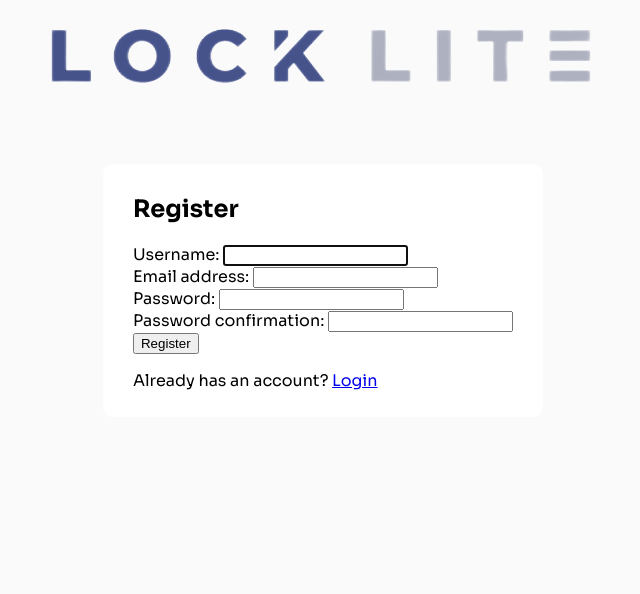
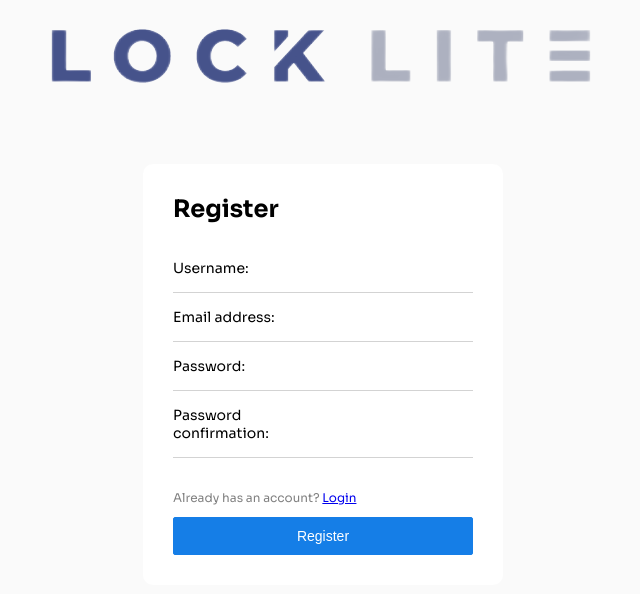
Before and after one commit to LockLite/LockLiteWorkspace, a Django app: page /register in a window 1280 px wide. Shown: the top 594 px of the page, without its empty margins (317-957 px from the left). Run offline with Django 4.2, Linux system fonts and the light colour scheme.

Commit message:
:lipstick: Form style

```diff
--- a/LockLite/app/forms.py
+++ b/LockLite/app/forms.py
@@ -1,14 +1,33 @@
+from django import forms
 from django.contrib.auth.models import User
-from django.contrib.auth.forms import UserCreationForm, AuthenticationForm
+from django.contrib.auth.forms import UserCreationForm, AuthenticationForm, UsernameField
 from .models import Credential
-from django import forms
+
+
+class LoginForm(AuthenticationForm):
+	username = UsernameField(
+		widget=forms.TextInput(attrs={
+			"autofocus": True,
+			"placeholder": "Insert your username"
+		}),
+	)
+	password = forms.CharField(
+		label="Password",
+		strip=False,
+		widget=forms.PasswordInput(attrs={
+			"autocomplete": "current-password",
+			"placeholder": "Insert your password"
+		})
+	)
+
 
 class RegisterForm(UserCreationForm):
 	class Meta:
 		model = User
 		fields = ['username', 'email', 'password1', 'password2']
 
+
 class CredentialForm(forms.ModelForm):
-   class Meta:
-     model = Credential
-     fields = '__all__'
+	class Meta:
+		model = Credential
+		fields = '__all__'
--- /dev/null
+++ b/LockLite/app/public/css/button.css
@@ -0,0 +1,15 @@
+.button {
+	width: 100%;
+	color: white;
+	background-color: #157ee7;
+	font-size: 14px;
+	padding: 10px 40px;
+	border: 1px solid #157ee7;
+	border-radius: 2px;
+	cursor: pointer;
+}
+
+.button:hover {
+	color: #157ee7;
+	background-color: white;
+}
--- /dev/null
+++ b/LockLite/app/public/css/field.css
@@ -0,0 +1,22 @@
+.fields {
+	padding: 20px 0;
+}
+
+.fields .field {
+	display: flex;
+	align-items: center;
+	gap: 5px;
+	padding: 15px 0;
+	border-bottom: solid 1px lightgrey;
+}
+
+.fields .field label {
+	font-size: 14px;
+}
+.fields .field input {
+	outline: none;
+	border: none;
+}
+.fields .field input::placeholder {
+	color: grey;
+}
--- /dev/null
+++ b/LockLite/app/public/css/form.css
@@ -0,0 +1,11 @@
+.auth-form {
+	width: 300px;
+	background-color: white;
+	padding: 30px;
+	border-radius: 10px;
+}
+
+.auth-form .infos {
+	font-size: 12px;
+	color: grey;
+}
--- a/LockLite/app/public/css/forms.css
+++ /dev/null
@@ -1,5 +0,0 @@
-.auth-form {
-	background-color: white;
-	padding: 10px 30px;
-	border-radius: 10px;
-}
--- a/LockLite/app/public/css/index.css
+++ b/LockLite/app/public/css/index.css
@@ -1,4 +1,6 @@
 @import url('https://fonts.googleapis.com/css2?family=Sora:wght@100..800&display=swap');
 
 @import url(main.css);
-@import url(forms.css);
+@import url(form.css);
+@import url(button.css);
+@import url(field.css);
--- a/LockLite/app/public/css/main.css
+++ b/LockLite/app/public/css/main.css
@@ -10,3 +10,7 @@ body {
 	align-items: center;
 	gap: 50px;
 }
+
+h1, h2, h3, h4, h5, h6 {
+	margin: 0;
+}
--- a/LockLite/app/templates/auth.jinja
+++ b/LockLite/app/templates/auth.jinja
@@ -5,8 +5,9 @@
 		{% csrf_token %}
 		<h2>{{ title }}</h2>
 
+		<div class="fields">
 			{% for field in form %}
-			<div>
+				<div class="field">
 					{{ field.label_tag }}
 					{{ field }}
 					{% if field.errors %}
@@ -18,7 +19,8 @@
 					{% endif %}
 				</div>
 			{% endfor %}
-		<input type="submit" value="{{ title }}"/>
-		<p>{{ link.text }} <a href="{% url link.page %}">{{ link.name }}</a></p>
+		</div>
+		<p class="infos">{{ link.text }} <a href="{% url link.page %}">{{ link.name }}</a></p>
+		<input class="button" type="submit" value="{{ title }}"/>
 	</form>
 {% endblock content %}
--- a/LockLite/app/views.py
+++ b/LockLite/app/views.py
@@ -3,12 +3,13 @@ from django.contrib.auth.decorators import login_required
 from django.contrib.auth.views import LoginView
 from django.shortcuts import render, redirect
 from django.contrib import messages
-from .forms import RegisterForm
+from .forms import RegisterForm, LoginForm
 from .forms import CredentialForm
 from .models import Credential
 
 
 class CustomLoginView(LoginView):
+	authentication_form = LoginForm
 	link_page = "register"
 	template_name = 'auth.jinja'
 	extra_context = {
@@ -66,6 +67,4 @@ def createcred(request):
 			return redirect('index')
 	else:
 		form = CredentialForm()
-		return render(request,
-					  'createcred.jinja',
-					  {'form': form})
+		return render(request, 'createcred.jinja', {'form': form})
```
Lines whose indentation alone changed are shown as unchanged.
